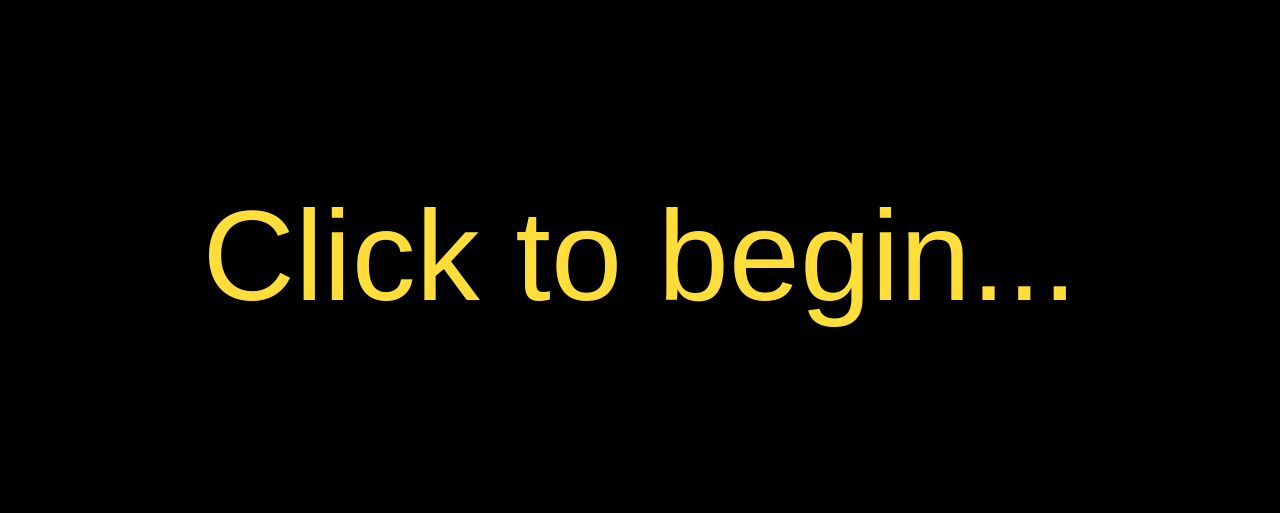
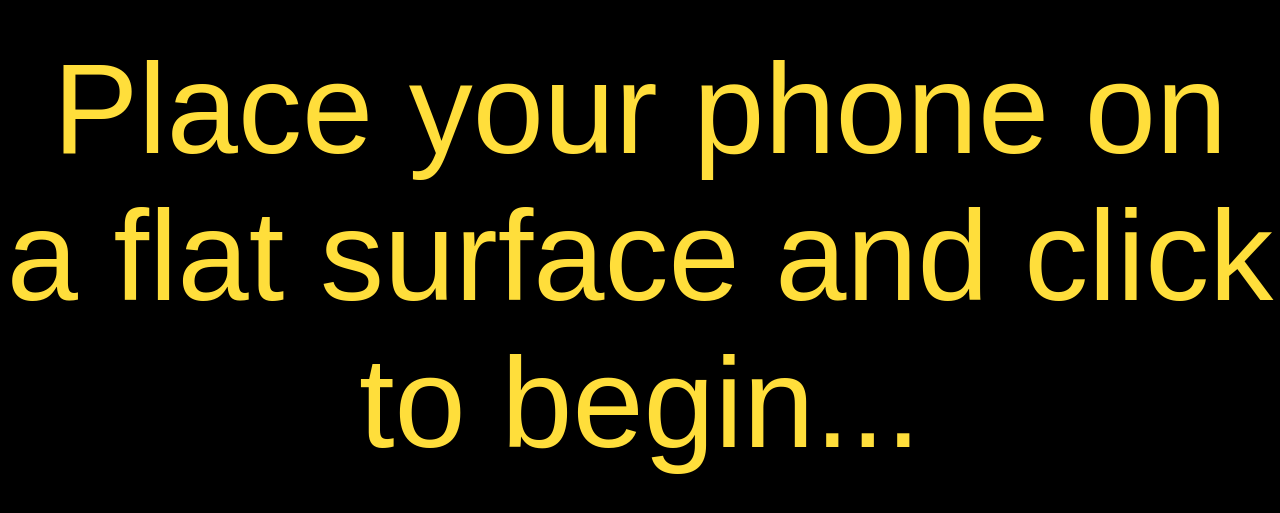
Before and after one commit to rwells1703/web-saber, a website: page webroot/display.html in a window 1280 px wide. Shown: the part 145-658 px from the top of the page. Drawn offline with nearby package versions, Linux system fonts and the light colour scheme; no server answers; files whose address does not match are found by name.

Commit message:
Improve on-screen messages for calibration.

```diff
--- a/webroot/display.html
+++ b/webroot/display.html
@@ -26,7 +26,9 @@
         </style>
     </head>
     <body>
-        <button type="button" id="startButton">Click to begin...</button>
+        <button type="button" id="startButton">
+            Place your phone on a flat surface and click to begin...
+        </button>
 
         <script>
             var orientation = {"alpha":0, "beta":0, "gamma":0};
```
Also changed, not shown: webroot/phone.html (+3 -1 lines).
